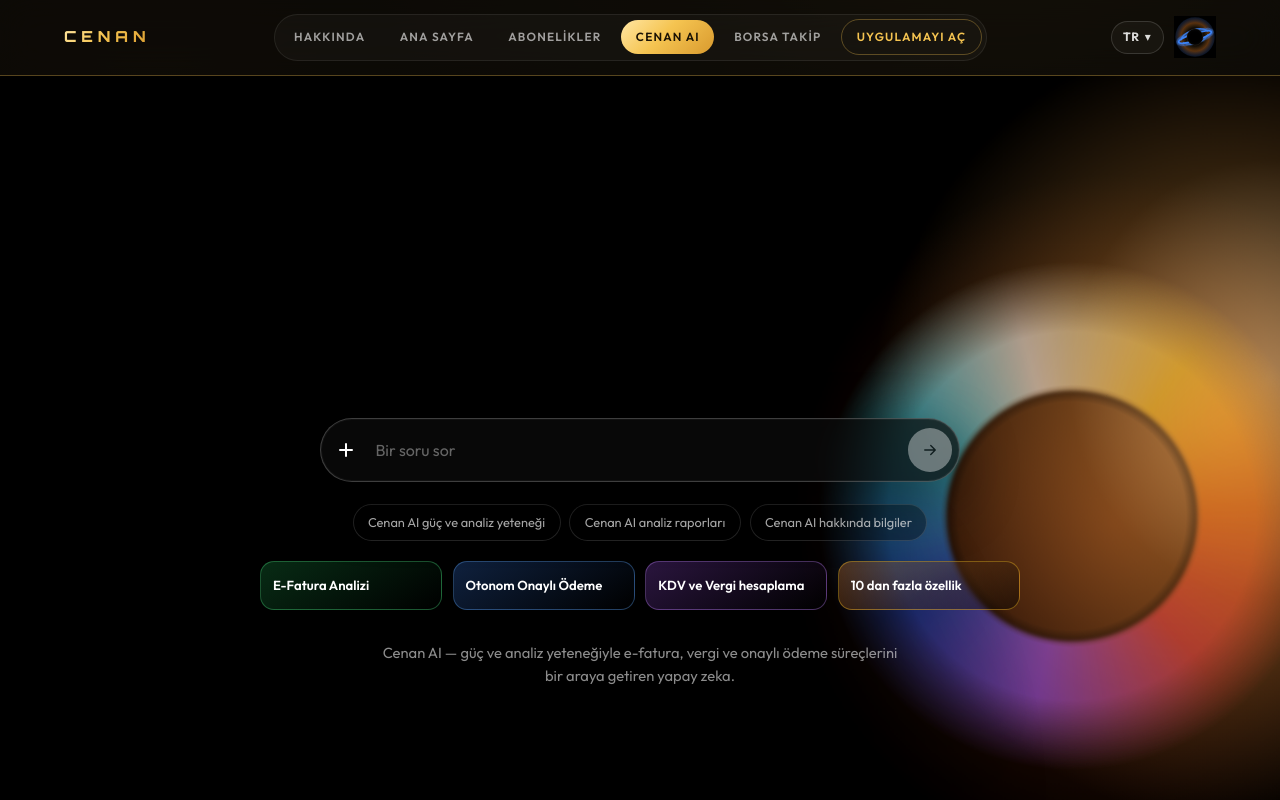
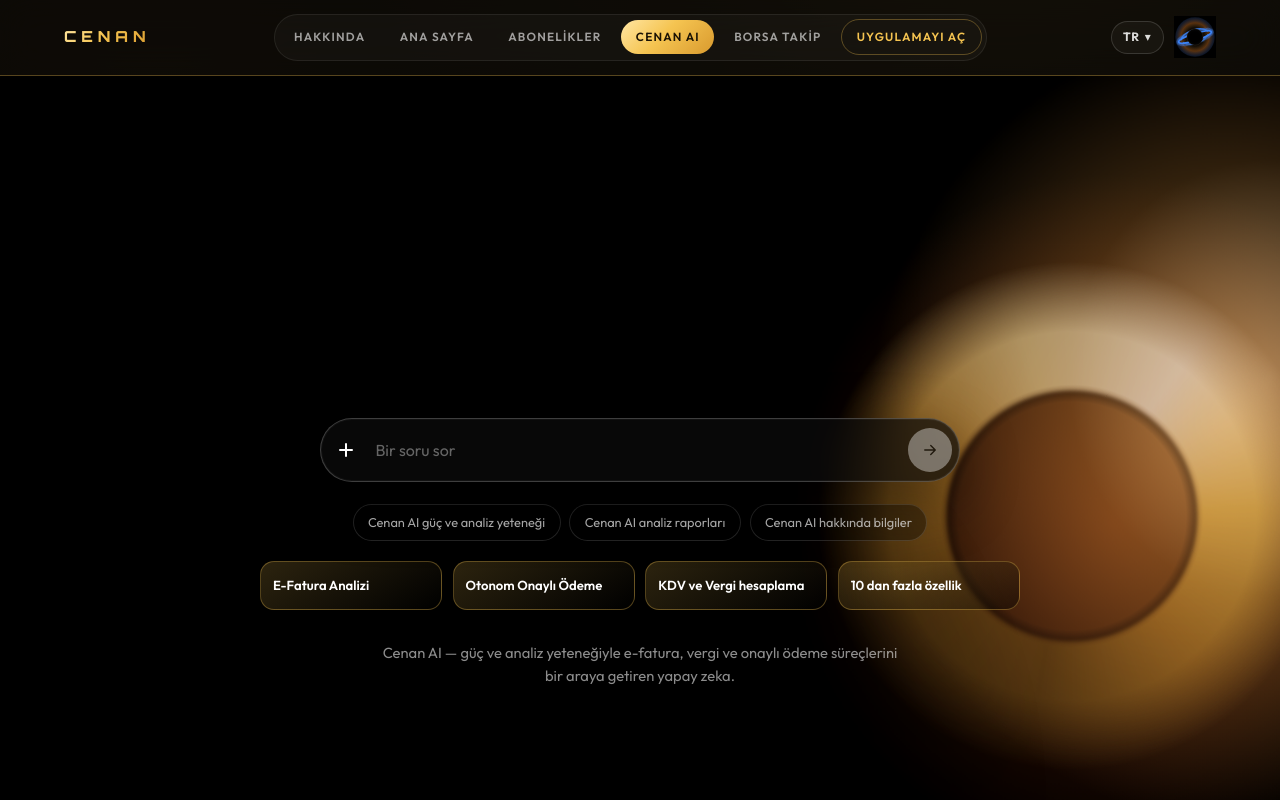
Before and after one commit to tunahanaktas01515-svg/main, a React (Vite) app: page /cenan-ai in a window 1280 px wide. Shown: the top 800 px of the page. Built offline with nearby package versions, Linux system fonts and the light colour scheme.

Commit message:
Extend gold theme to Cenan AI, auth and app surfaces
Turn the Cenan AI page accretion disk and feature chips gold, and give
auth pages and the app workspace the warm gold-on-dark background.

Co-authored-by: nassunucusu01 <nassunucusu01@users.noreply.github.com>

```diff
--- a/src/app/AppLayout.css
+++ b/src/app/AppLayout.css
@@ -2,7 +2,9 @@
   display: grid;
   grid-template-columns: 250px 1fr;
   min-height: 100vh;
-  background: #08080a;
+  background:
+    radial-gradient(900px 500px at 85% -10%, rgba(245, 196, 81, 0.08), transparent 60%),
+    linear-gradient(180deg, #0c0a07, #060505);
   color: #fff;
 }
 
@@ -11,8 +13,8 @@
   flex-direction: column;
   gap: 1.25rem;
   padding: 1.25rem 1rem;
-  border-right: 1px solid rgba(255, 255, 255, 0.06);
-  background: linear-gradient(180deg, #0d0d10, #08080a);
+  border-right: 1px solid var(--gold-line);
+  background: linear-gradient(180deg, rgba(20, 16, 10, 0.6), rgba(8, 7, 5, 0.4));
   position: sticky;
   top: 0;
   height: 100vh;
--- a/src/components/AuthShell.css
+++ b/src/components/AuthShell.css
@@ -1,7 +1,9 @@
 .auth-shell {
   position: relative;
   min-height: 100vh;
-  background: #000;
+  background:
+    radial-gradient(900px 500px at 80% -10%, rgba(245, 196, 81, 0.12), transparent 60%),
+    linear-gradient(180deg, #0c0a07, #060505);
   overflow: hidden;
   isolation: isolate;
 }
@@ -9,7 +11,7 @@
 .auth-shell__frame {
   position: absolute;
   inset: 14px;
-  border: 1px solid rgba(255, 255, 255, 0.12);
+  border: 1px solid var(--gold-line);
   border-radius: 4px;
   pointer-events: none;
   z-index: 5;
--- a/src/pages/CenanAI.css
+++ b/src/pages/CenanAI.css
@@ -43,14 +43,14 @@
     radial-gradient(circle at 50% 50%, #000 0 28%, transparent 29%),
     conic-gradient(
       from 200deg,
-      #1d4ed8,
-      #22d3ee,
+      #7a5518,
+      #d99a2e,
+      #ffe6a3,
       #fff7ed,
-      #fbbf24,
-      #f97316,
-      #ef4444,
-      #a855f7,
-      #1d4ed8
+      #f5c451,
+      #b9822a,
+      #6b4a15,
+      #7a5518
     );
   filter: blur(1.5px);
   opacity: 0.55;
@@ -279,21 +279,16 @@
   transform: translateY(-3px);
 }
 
-.cenan-chip--mint {
-  background: linear-gradient(145deg, rgba(34, 197, 94, 0.22), rgba(0, 0, 0, 0.45));
-  border-color: rgba(74, 222, 128, 0.35);
+.cenan-chip--mint,
+.cenan-chip--blue,
+.cenan-chip--violet,
+.cenan-chip--amber {
+  background: linear-gradient(145deg, rgba(245, 196, 81, 0.18), rgba(0, 0, 0, 0.45));
+  border-color: var(--gold-line);
 }
-.cenan-chip--blue {
-  background: linear-gradient(145deg, rgba(59, 130, 246, 0.25), rgba(0, 0, 0, 0.45));
-  border-color: rgba(96, 165, 250, 0.35);
-}
-.cenan-chip--violet {
-  background: linear-gradient(145deg, rgba(168, 85, 247, 0.25), rgba(0, 0, 0, 0.45));
-  border-color: rgba(192, 132, 252, 0.35);
-}
-.cenan-chip--amber {
-  background: linear-gradient(145deg, rgba(251, 146, 60, 0.28), rgba(0, 0, 0, 0.45));
-  border-color: rgba(251, 191, 36, 0.4);
+
+.cenan-chip:hover {
+  border-color: var(--gold);
 }
 
 .cenan-stage__blurb {
```
